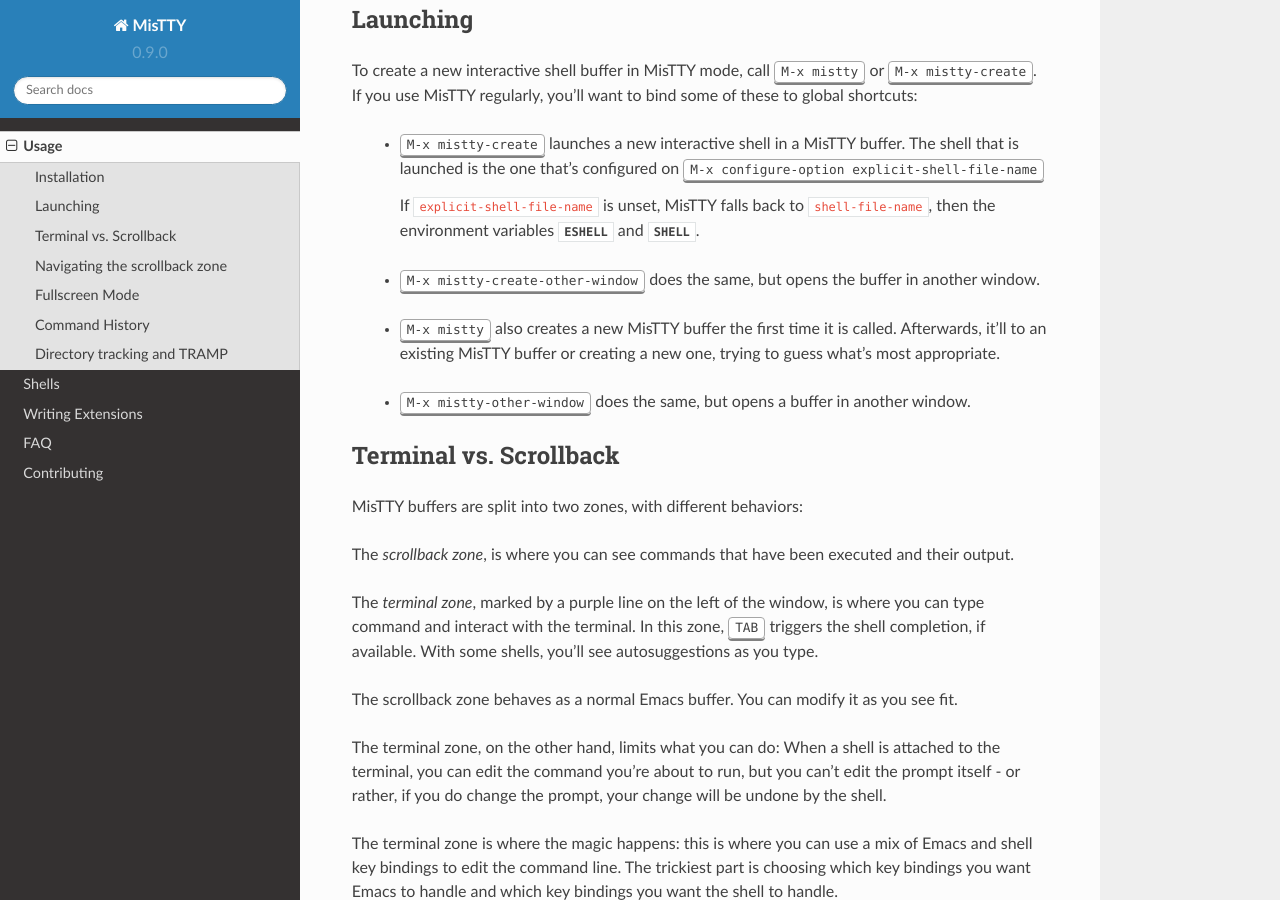
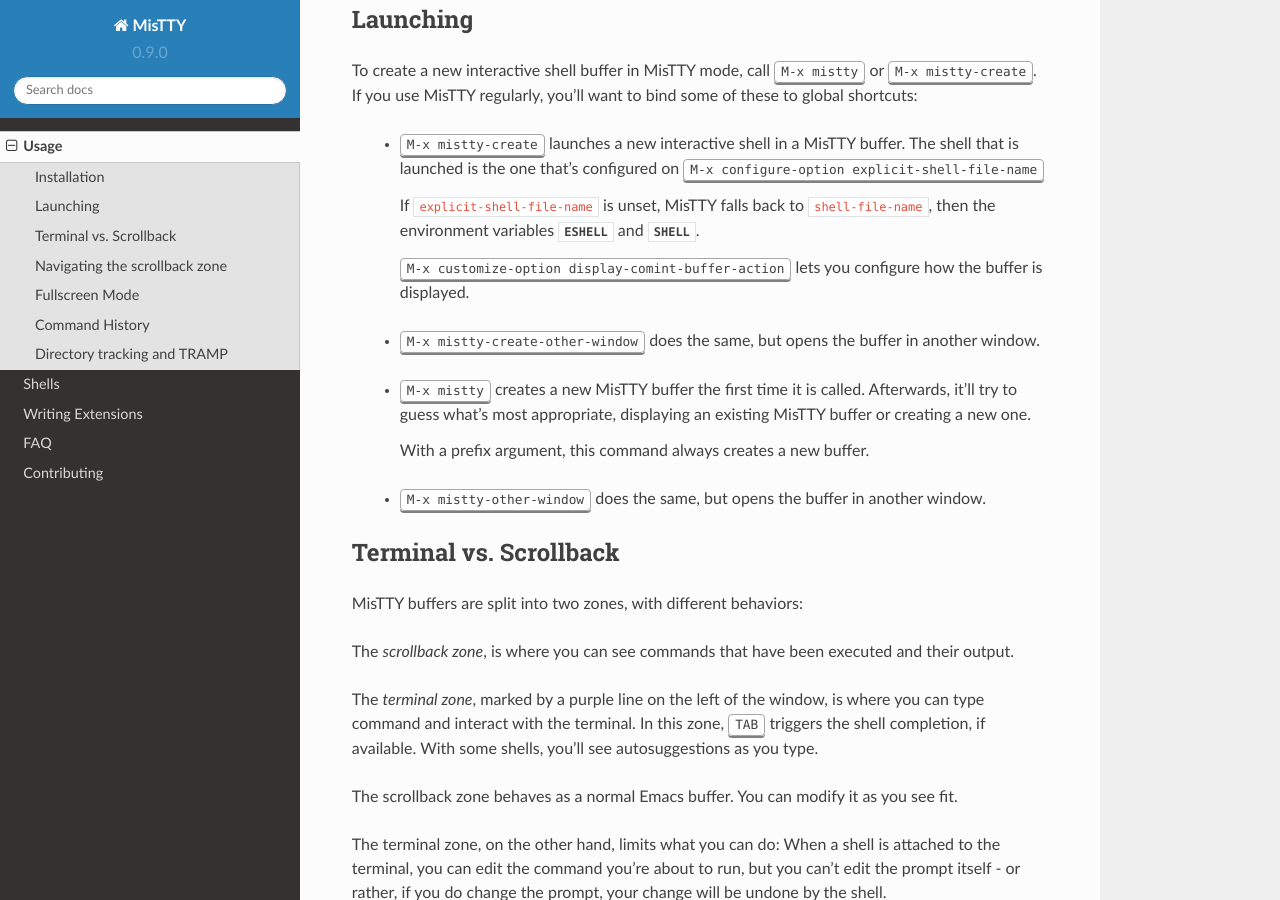
Before and after one commit to szermatt/mistty, a Sphinx documentation site: the page built from docs/source/usage.rst, in a window 1280 px wide and 900 px high, scrolled down 747 px. Built offline with Sphinx 7.4.7 and the Read the Docs theme 2.0.0, drawn with Linux system fonts in a browser that asks for light colours.

Commit message:
Have mistty and mistty-create respect display-comint-buffer-action
With this change, the way mistty and mistty-create display the buffer
can be configured, either by changing the option
display-comint-buffer-action or by passing a display action to mistty
and mistty-create.

```diff
--- a/docs/source/usage.rst
+++ b/docs/source/usage.rst
@@ -56,6 +56,9 @@
     :code:`shell-file-name`, then the environment variables
     :envvar:`ESHELL` and :envvar:`SHELL`.
 
+    :kbd:`M-x customize-option display-comint-buffer-action` lets you
+    configure how the buffer is displayed.
+
   .. index:: pair: command; mistty-create-other-window
 
   - :kbd:`M-x mistty-create-other-window` does the same, but opens the
@@ -63,13 +66,15 @@
 
   .. index:: pair: command; mistty
 
-  - :kbd:`M-x mistty` also creates a new MisTTY buffer the first time
-    it is called. Afterwards, it'll to an existing MisTTY buffer or
-    creating a new one, trying to guess what's most appropriate.
+  - :kbd:`M-x mistty` creates a new MisTTY buffer the first time it is
+    called. Afterwards, it'll try to guess what's most appropriate,
+    displaying an existing MisTTY buffer or creating a new one.
+
+    With a prefix argument, this command always creates a new buffer.
 
   .. index:: pair: command; mistty-other-window
 
-  - :kbd:`M-x mistty-other-window` does the same, but opens a buffer
+  - :kbd:`M-x mistty-other-window` does the same, but opens the buffer
     in another window.
 
 .. _term-vs-scroll:
```
Also changed, not shown: 2 other files.
